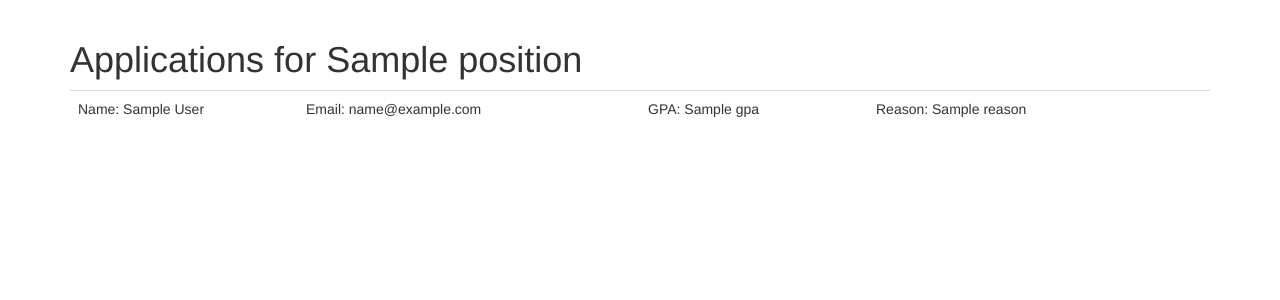
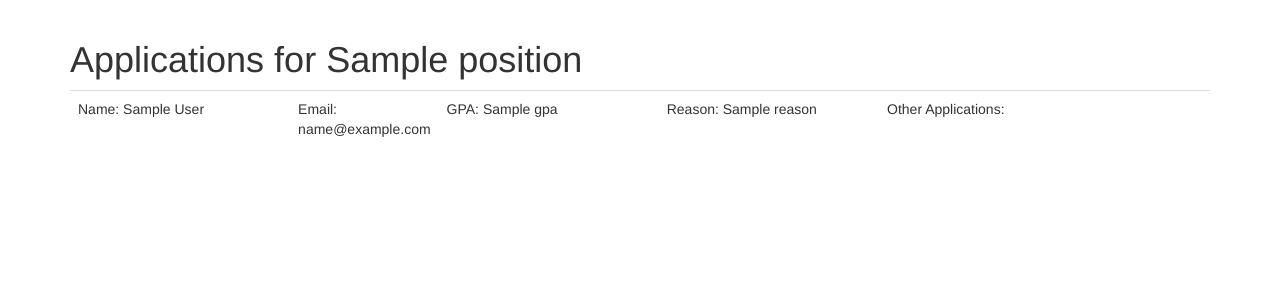
Before and after one commit to WSU-CptS-322-Fall-2023/termproject-cougcoders, a Python web app: template app/View/templates/viewapplications.html in a window 1280 px wide. Shown: the part 52-352 px from the top of the page. Run offline with Jinja, Linux system fonts and the light colour scheme; the template is opened without the code that fills it: most values are stand-ins (such as "Sample title", 1, 10 or a date in 2020); some libraries are stand-ins or nearby versions.

Commit message:
Faculty can view all of the students other applications and status

```diff
--- a/app/View/templates/viewapplications.html
+++ b/app/View/templates/viewapplications.html
@@ -8,7 +8,7 @@
 <table class="table table-hover">
     <tr valign="center">
         <td width="20%"> Name: {{application.student.first_name}} {{application.student.last_name}} </td>
-        <td width="30">
+        <td width="10%">
             Email: {{application.student.email}}
         </td>
         <td width="20%">
@@ -16,6 +16,17 @@
         </td>
         <td width="20%">
             Reason: {{application.reason}}
+        </td>
+        <td width="20%">
+            Other Applications:
+            <br>
+            {% for other_application in application.student.applications %}
+                {% if other_application.research_position_id != position.id %}
+                    Name: {{other_application.research_position.title}}
+                    ( {{other_application.status}} )
+                    <br>
+                {% endif %}
+            {% endfor %}
         </td>
         <td width="10%">
            {{wtf.quick_form(form, action = url_for('routes.changestatus', applicationid=application.id))}}
```
